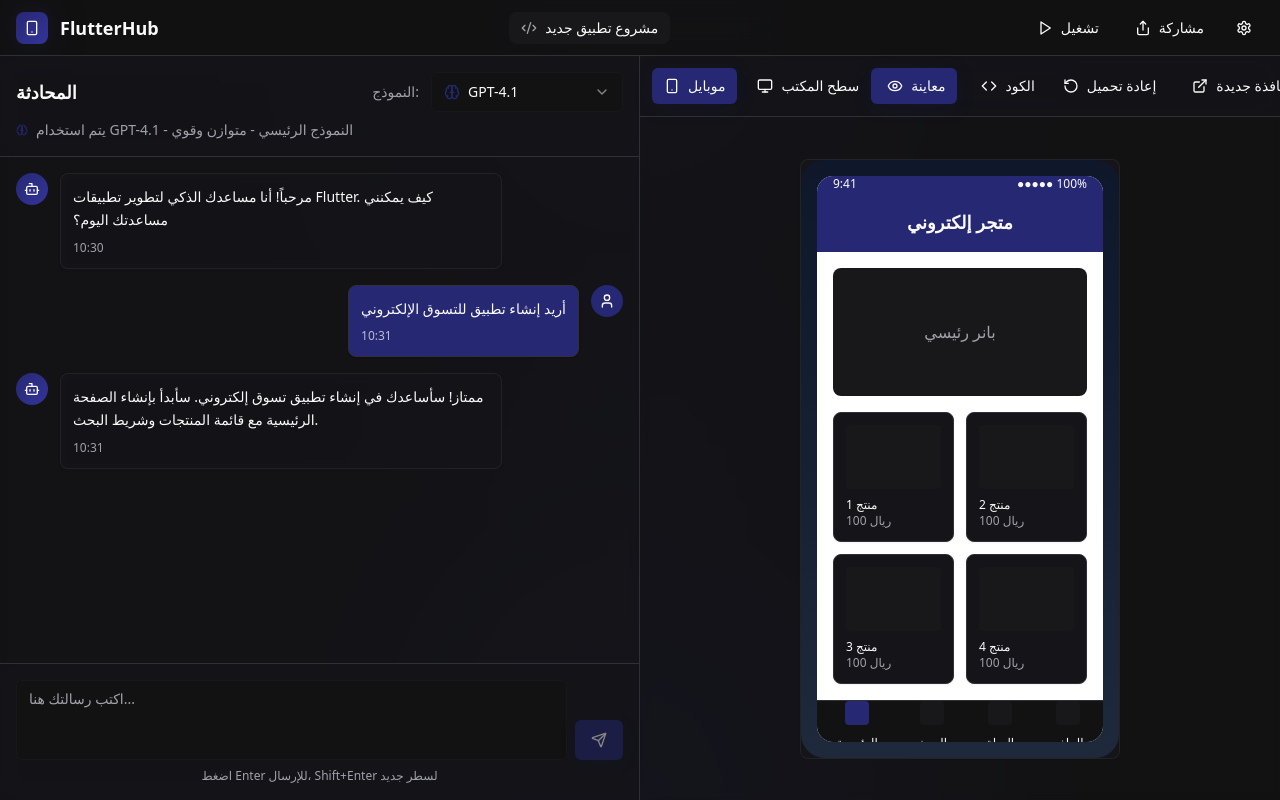
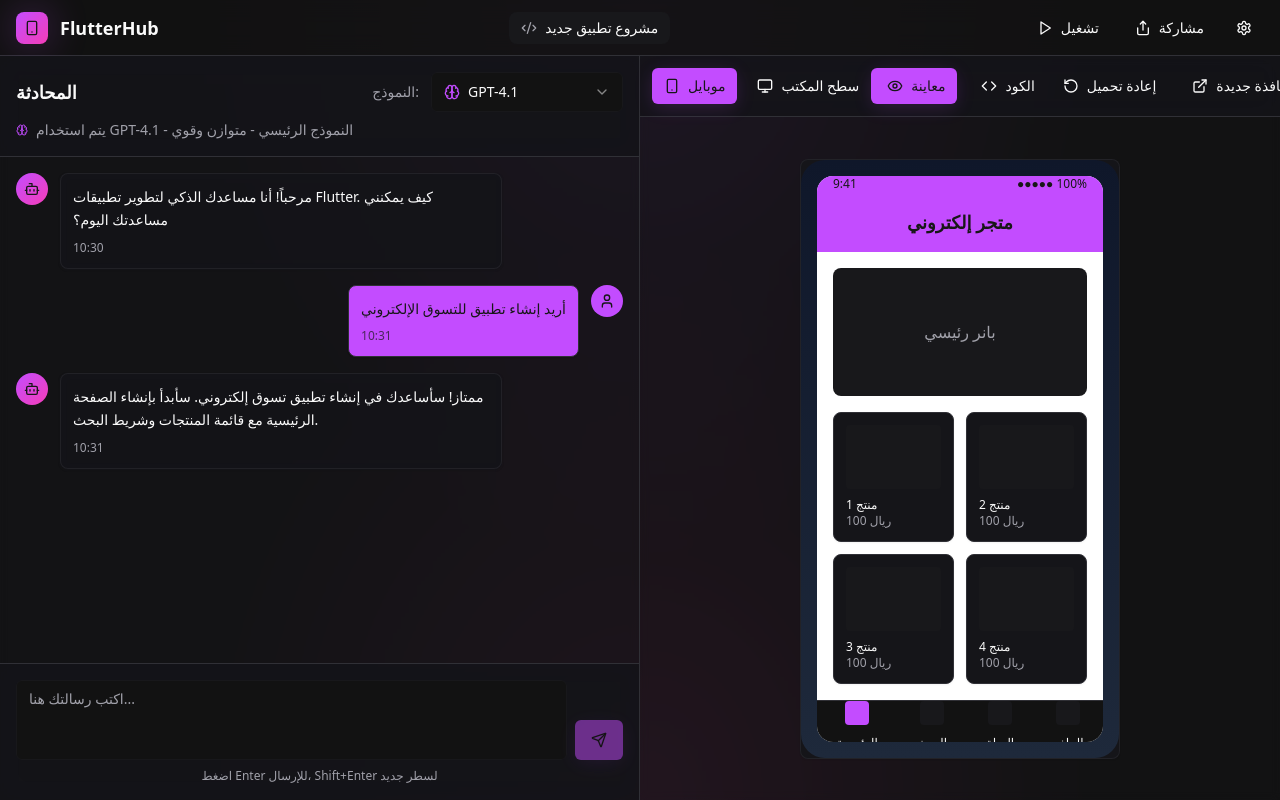
Before and after one commit to khamis1992/flutter-app-hub, a React (Vite) app: page / in a window 1280 px wide. Shown: the top 800 px of the page. Built offline with nearby package versions, Linux system fonts and the light colour scheme.

Commit message:
Reverted to commit 59657fc14319e53ce9729c72584bb104b34b8571

```diff
--- a/src/index.css
+++ b/src/index.css
@@ -17,9 +17,9 @@ All colors MUST be HSL.
     --popover: 240 10% 9%;
     --popover-foreground: 0 0% 98%;
 
-    --primary: 239 50% 30%;
-    --primary-foreground: 0 0% 98%;
-    --primary-glow: 239 50% 40%;
+    --primary: 280 100% 65%;
+    --primary-foreground: 0 0% 9%;
+    --primary-glow: 280 100% 75%;
 
     --secondary: 240 4% 16%;
     --secondary-foreground: 0 0% 98%;
@@ -35,17 +35,17 @@ All colors MUST be HSL.
 
     --border: 240 6% 20%;
     --input: 240 6% 10%;
-    --ring: 239 50% 30%;
+    --ring: 280 100% 65%;
 
     /* Bolt-inspired gradients */
-    --gradient-primary: linear-gradient(135deg, hsl(239 50% 30%), hsl(239 50% 40%));
-    --gradient-hero: linear-gradient(135deg, hsl(0 0% 7%) 0%, hsl(240 10% 9%) 50%, hsl(239 50% 30% / 0.1) 100%);
+    --gradient-primary: linear-gradient(135deg, hsl(280 100% 65%), hsl(320 90% 60%));
+    --gradient-hero: linear-gradient(135deg, hsl(0 0% 7%) 0%, hsl(240 10% 9%) 50%, hsl(280 100% 65% / 0.1) 100%);
     --gradient-card: linear-gradient(145deg, hsl(240 10% 9%) 0%, hsl(240 6% 10%) 100%);
-    --gradient-mesh: radial-gradient(ellipse at top, hsl(239 50% 30% / 0.1), transparent 50%), radial-gradient(ellipse at bottom, hsl(239 50% 40% / 0.1), transparent 50%);
+    --gradient-mesh: radial-gradient(ellipse at top, hsl(280 100% 65% / 0.1), transparent 50%), radial-gradient(ellipse at bottom, hsl(320 90% 60% / 0.1), transparent 50%);
 
     /* Bolt-style shadows */
-    --shadow-soft: 0 4px 20px -2px hsl(239 50% 30% / 0.2);
-    --shadow-glow: 0 0 40px hsl(239 50% 30% / 0.3);
+    --shadow-soft: 0 4px 20px -2px hsl(280 100% 65% / 0.2);
+    --shadow-glow: 0 0 40px hsl(280 100% 65% / 0.3);
     --shadow-card: 0 8px 32px -8px hsl(0 0% 0% / 0.3);
 
     --radius: 0.5rem;
@@ -77,8 +77,8 @@ All colors MUST be HSL.
     --popover: 240 10% 6%;
     --popover-foreground: 0 0% 98%;
 
-    --primary: 239 50% 30%;
-    --primary-foreground: 0 0% 98%;
+    --primary: 280 100% 65%;
+    --primary-foreground: 0 0% 4%;
 
     --secondary: 240 4% 12%;
     --secondary-foreground: 0 0% 98%;
@@ -94,15 +94,15 @@ All colors MUST be HSL.
 
     --border: 240 6% 15%;
     --input: 240 6% 8%;
-    --ring: 239 50% 30%;
+    --ring: 280 100% 65%;
     --sidebar-background: 240 5.9% 6%;
     --sidebar-foreground: 240 4.8% 95.9%;
-    --sidebar-primary: 239 50% 30%;
-    --sidebar-primary-foreground: 0 0% 98%;
+    --sidebar-primary: 280 100% 65%;
+    --sidebar-primary-foreground: 0 0% 4%;
     --sidebar-accent: 240 3.7% 12%;
     --sidebar-accent-foreground: 240 4.8% 95.9%;
     --sidebar-border: 240 3.7% 15%;
-    --sidebar-ring: 239 50% 30%;
+    --sidebar-ring: 280 100% 65%;
   }
 }
 
```
